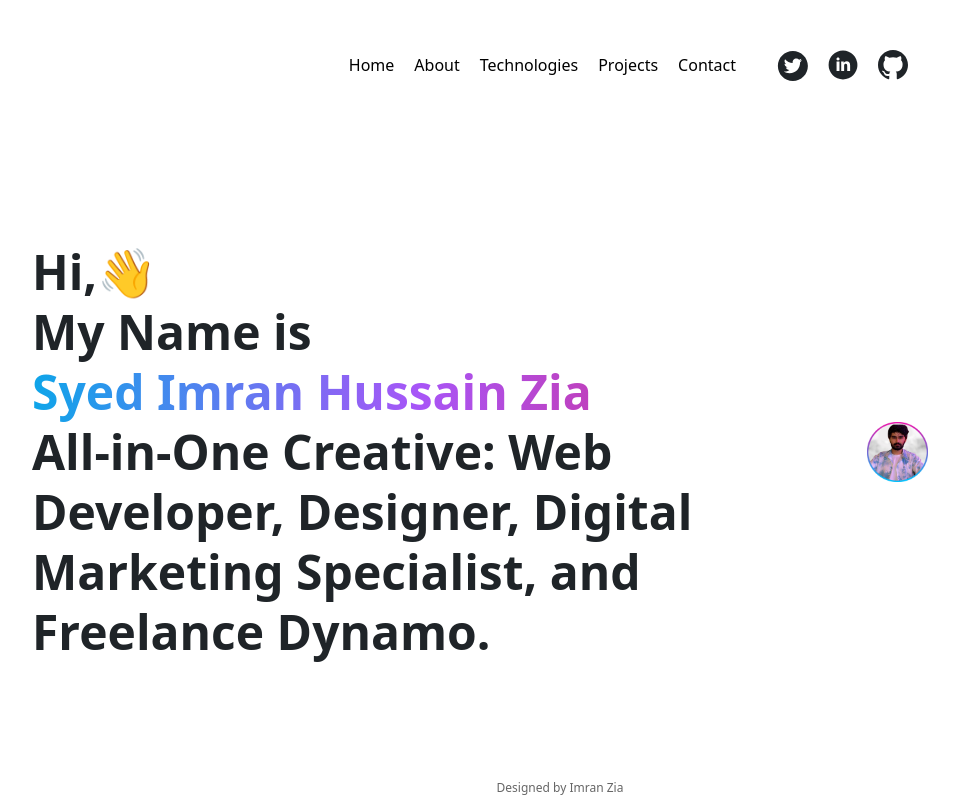
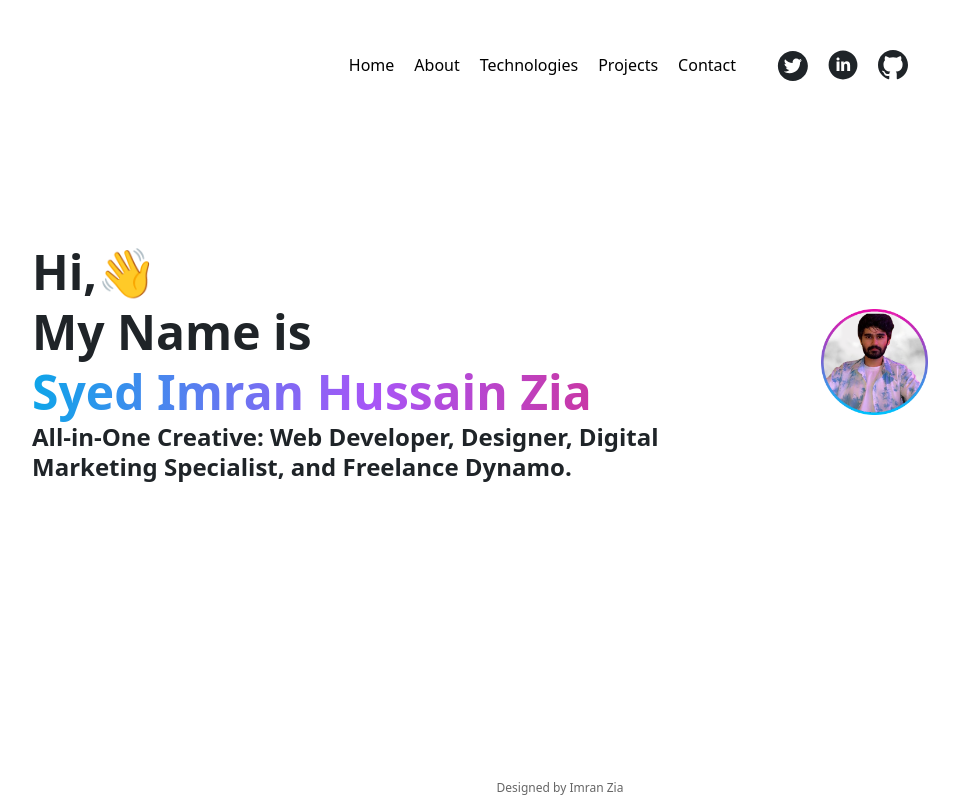
Before and after one commit to whatimran/Portfolio, a React (Create React App) app: page / in a window 1280 px wide. Shown: the whole page, without its empty margins (160-1119 px from the left). Built offline with nearby package versions, Linux system fonts and the light colour scheme.

Commit message:
Update Home.js

```diff
--- a/src/Pages/Home.js
+++ b/src/Pages/Home.js
@@ -73,7 +73,7 @@ function Home() {
         </h1>
         <h2
           ref={h13}
-          className="text-2xl text-dark-heading dark:text-light-heading md:text-4xl xl:text-5xl xl:leading-tight font-bold"
+          className="text-1xl text-dark-heading dark:text-light-heading md:text-2xl xl:text-2xl xl:leading-tight font-bold"
         >
           {tagline}
         </h2>
```
